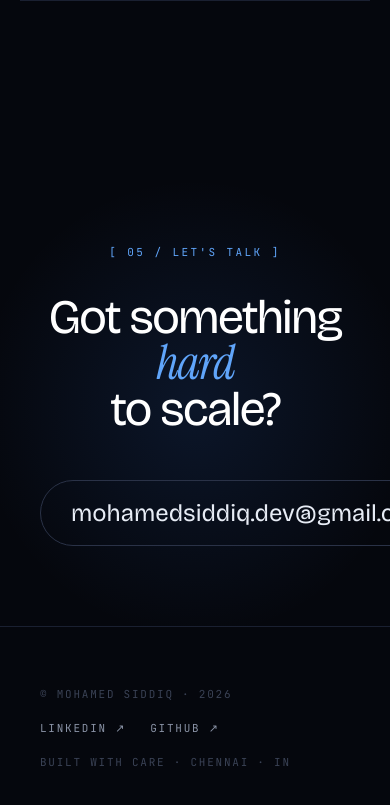
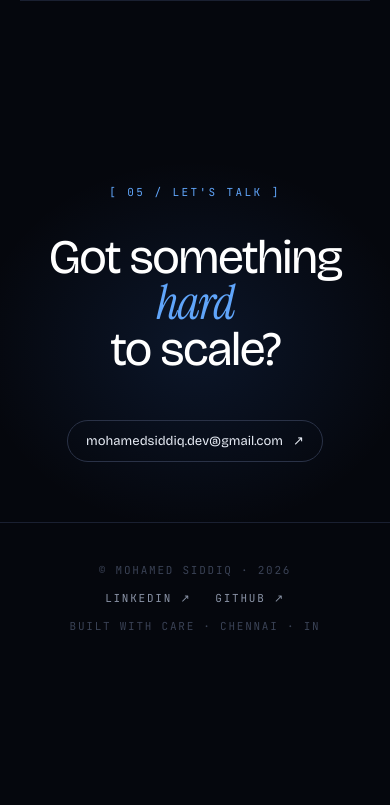
Before and after one commit to mdsiddiq1322/mdsiddiq1322.github.io, a plain HTML site: page index.html in a window 390 px wide. Shown: the part 9337-10142 px from the top of the page. After the commit the page ends 10000 px from the top, so only its background shows below. Drawn offline with nearby package versions, Linux system fonts and the light colour scheme.

Commit message:
fix mobile: scale contact email pill, stack footer

```diff
--- a/index.html
+++ b/index.html
@@ -370,6 +370,12 @@
     body{cursor:auto}
     .cur,.cur-ring{display:none}
     .h-sub{flex-direction:column;align-items:flex-start;gap:30px}
+    .contact{padding:100px 20px 60px}
+    .contact-mail{font-size:15px;padding:14px 22px;gap:10px;max-width:100%;word-break:break-all}
+    .footer{flex-direction:column;gap:14px;text-align:center;padding:40px 20px 30px}
+  }
+  @media (max-width:420px){
+    .contact-mail{font-size:13px;padding:12px 18px}
   }
 </style>
 </head>
```
